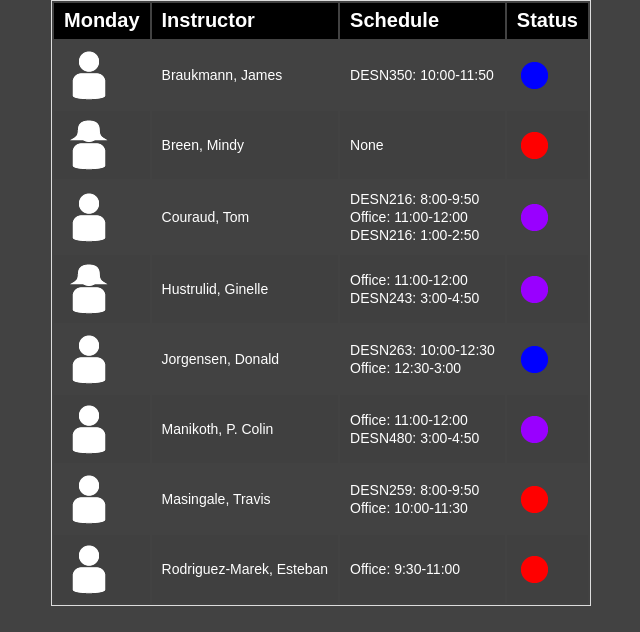
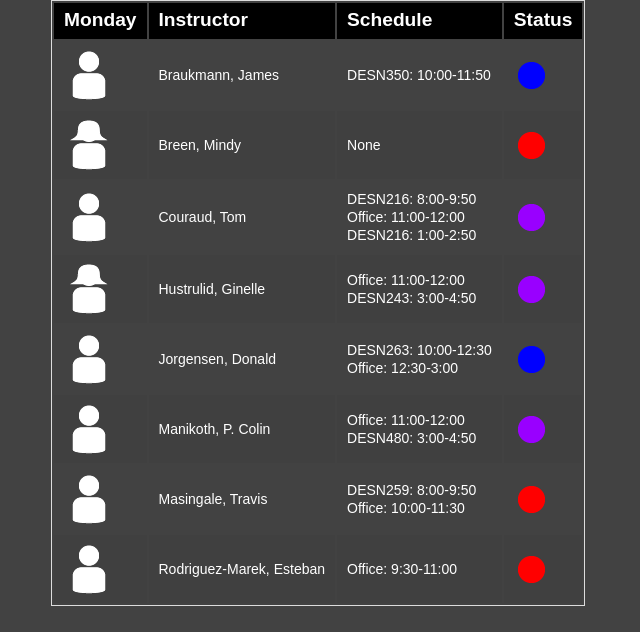
Before and after one commit to x78370/status-board-1, a plain HTML site: page index.html in a window 1280 px wide. Shown: the whole page, without its empty margins (89-729 px from the left). Drawn offline with Linux system fonts and the light colour scheme; a web font is replaced by a local one.

Commit message:
adjusting font sizes

```diff
--- a/css/styles.scss
+++ b/css/styles.scss
@@ -7,7 +7,7 @@ $table-row-font-color: white;
 table {
 	font-family: 'Gafata', sans-serif;
 	list-style: none;
-	font-size: 1rem;
+	font-size: 1.15rem;
 	background: $table-bg;
 
 }
@@ -22,7 +22,7 @@ table thead {
 	background-color: $table-title;
 	tr th {
 		color: $table-row-font-color;
-		font-size: 1.25rem;
+		font-size: 1.2rem;
 	}
 }
 
```
Also changed, not shown: css/styles.css.
